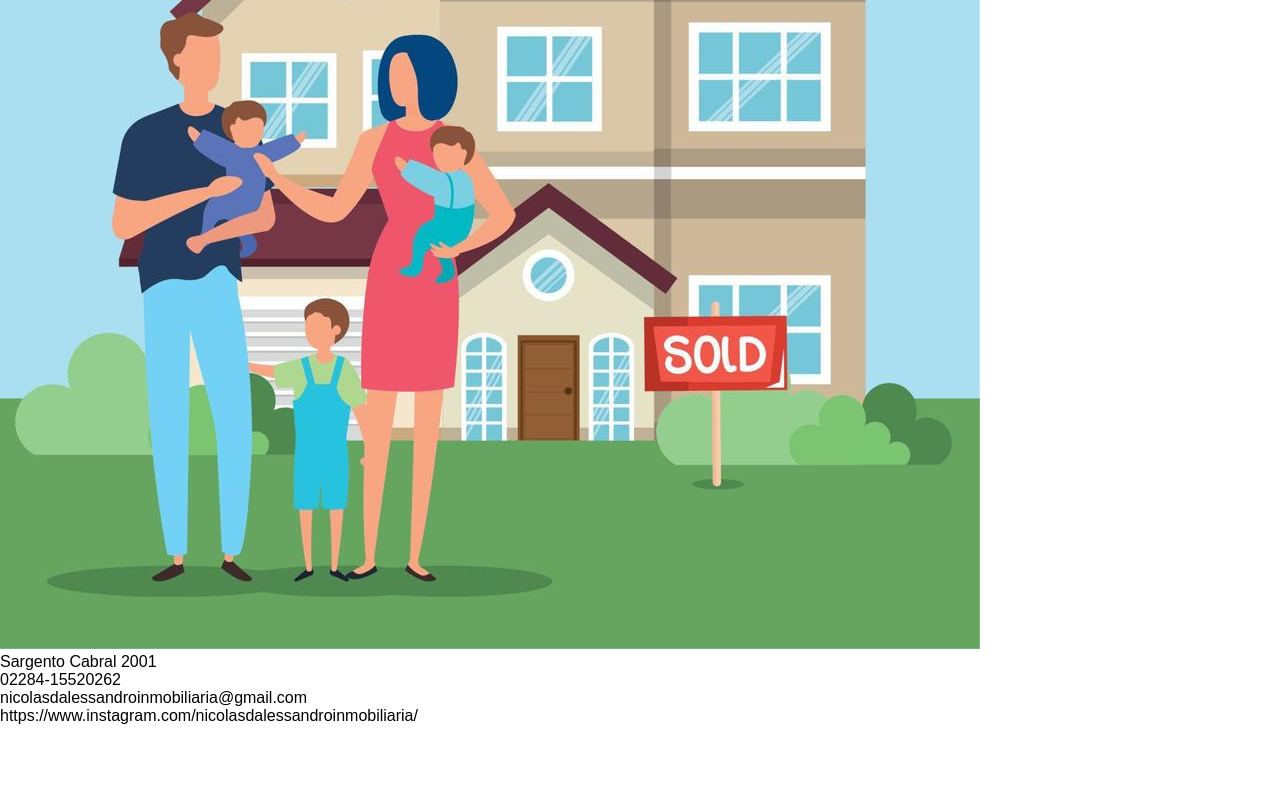
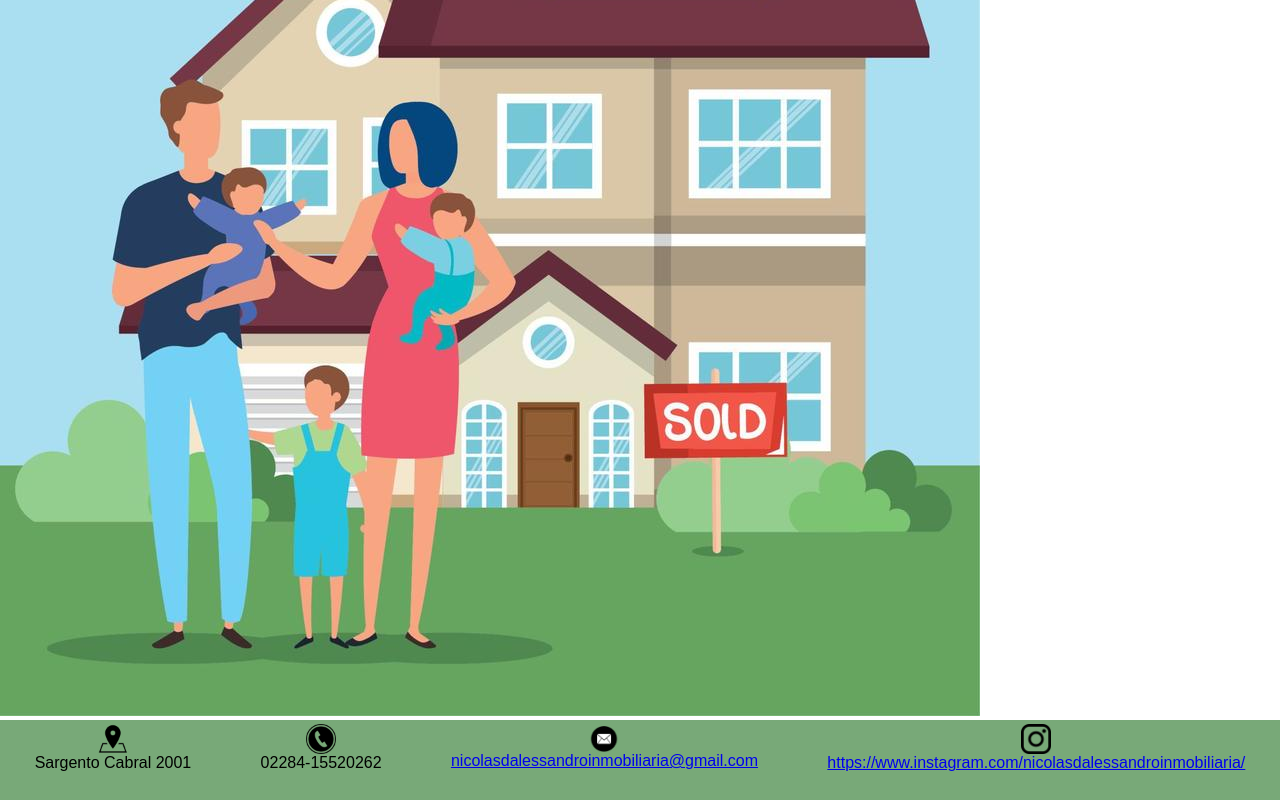
Before and after one commit to gonzaloyungblut/proyecto_final, a plain HTML site: page index.html in a window 1280 px wide. Shown: the part 550-1350 px from the top of the page. Before the commit the page ends 1275 px from the top, so only its background shows below. Drawn offline with Linux system fonts and the light colour scheme.

Commit message:
nuevo footer

```diff
--- a/css/style.css
+++ b/css/style.css
@@ -16,11 +16,11 @@
 
 }
 
-.header img{
-    width: 200px;
+.header img {
+    width: 290px;
 }
 
-.nav ul{
+.nav ul {
     display: flex;
     justify-content: space-evenly;
     list-style: none;
@@ -30,6 +30,67 @@
     font-weight: bold;
 
 }
+
+/* diseño footer */
+
+.footer {
+    min-height: 10vh;
+    display: grid;
+    background-color:  rgb(120, 169, 120);
+    grid-template-areas:
+        "direccion telefono mail instagram"
+        ". . . ."
+        ". . . ."
+        ". . . .";
+}
+
+.direccion {
+    display: flex;
+    flex-direction: column;
+    justify-content: center;
+    align-items: center;
+}
+
+.direccion img {
+    width: 30px;
+}
+
+.telefono {
+    display: flex;
+    flex-direction: column;
+    justify-content: center;
+    align-items: center;
+
+}
+
+.telefono img {
+    width: 30px;
+}
+
+.mail {
+    display: flex;
+    flex-direction: column;
+    justify-content: center;
+    align-items: center;
+
+}
+
+.mail img {
+    width: 30px;
+}
+
+.instagram {
+    display: flex;
+    flex-direction: column;
+    justify-content: center;
+    align-items: center;
+
+}
+
+.instagram img {
+    width: 30px;
+}
+
 
 /*
 main {
@@ -83,18 +144,9 @@ ul {
 
 }
 
-/* dise{o footer */
-    /*
-.footer {
-    height: 15vh;
-    color: black;
-    background-color: orange;
-    font-size: 18px;
-    font-weight: lighter;
-
-}
-
 .lista-alquileres {
     color: white;
     background-color: green;
     font-size: 18px;
+}
+  */
--- a/index.html
+++ b/index.html
@@ -39,12 +39,23 @@
     </main>
     <footer>
         <!-- direccion - telefono - mail - instagram -->
-        <ul class="footer">
-            <li>Sargento Cabral 2001</li>
-            <li>02284-15520262</li>
-            <li>nicolasdalessandroinmobiliaria@gmail.com</li>
-            <li>https://www.instagram.com/nicolasdalessandroinmobiliaria/</li>
-        </ul>
+        <div class="footer">
+            <div class="direccion">
+                <img src="./imagenes/logo_direccion-removebg-preview.png" alt="logo de direccion">
+                <p>Sargento Cabral 2001</p>
+            </div>
+            <div class="telefono">
+                <img src="./imagenes/logo_telefono-removebg-preview.png" alt="logo del telefono">
+                <p>02284-15520262</p>
+            </div>
+            <div class="mail">
+                <img src="./imagenes/logo_mail-removebg-preview.png" alt="logo de mail">
+                <a href="#">nicolasdalessandroinmobiliaria@gmail.com</a>
+            </div>
+            <div class="instagram">
+                <img src="./imagenes/logo instagram.png" alt="logo de instagram">
+                <a href="#">https://www.instagram.com/nicolasdalessandroinmobiliaria/</a>
+            </div>
     </footer>
 </body>
 
```
Also changed, not shown: secciones/alquileres.html (+18 -6 lines), secciones/contacto.html (+18 -6 lines), secciones/terrenos.html (+18 -6 lines), secciones/ventas.html (+18 -6 lines), imagenes/logo direccion.png (added), imagenes/logo instagram.png (added), imagenes/logo mail.png (added), imagenes/logo telefono.png (added), imagenes/logo_direccion-removebg-preview.png (added), imagenes/logo_mail-removebg-preview.png (added), imagenes/logo_telefono-removebg-preview.png (added).
